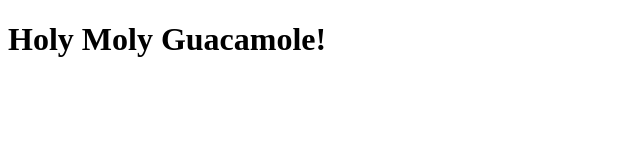
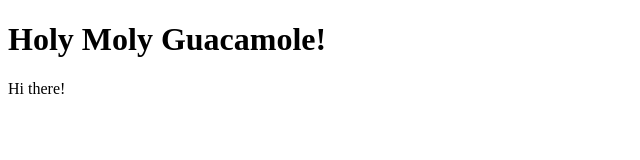
Before and after one commit to fostersdesign/refactored-guacamole, a plain HTML site: page index.html in a window 1280 px wide. Shown: the full height of the page, 0-640 px from the left. Drawn offline with Linux system fonts and the light colour scheme.

Commit message:
Added a title

```diff
--- a/index.html
+++ b/index.html
@@ -1,6 +1,8 @@
 <!DOCtype html>
 <html>
+  <title>Refactored Guacamole</title>
   <body>
     <h1>Holy Moly Guacamole!</h1>
+    <p>Hi there!</p>
   </body>
 </html>
```
